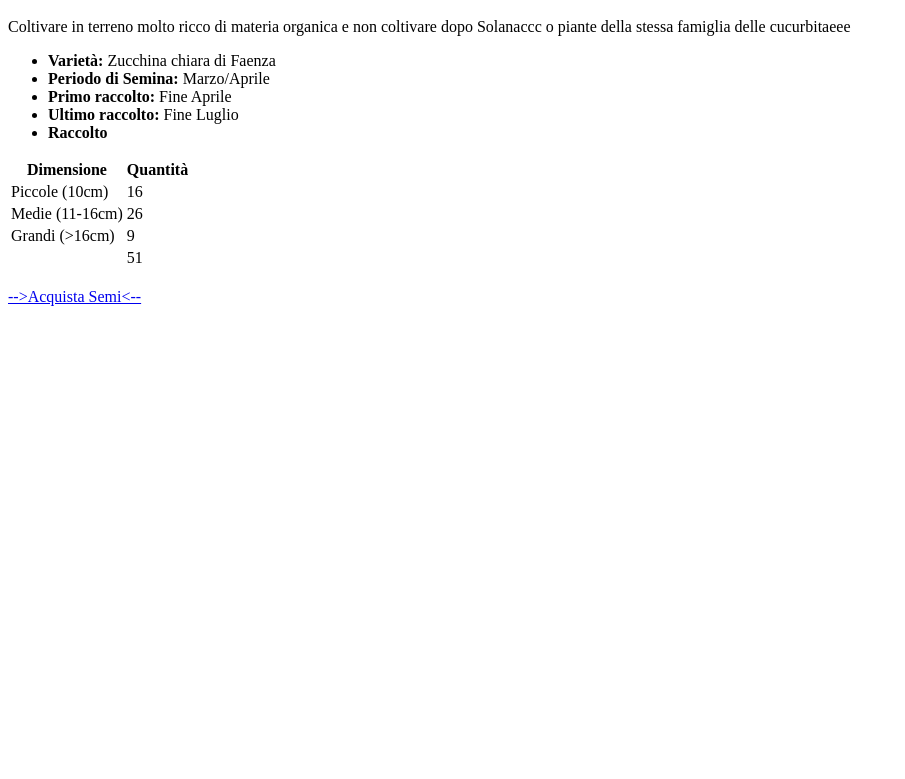
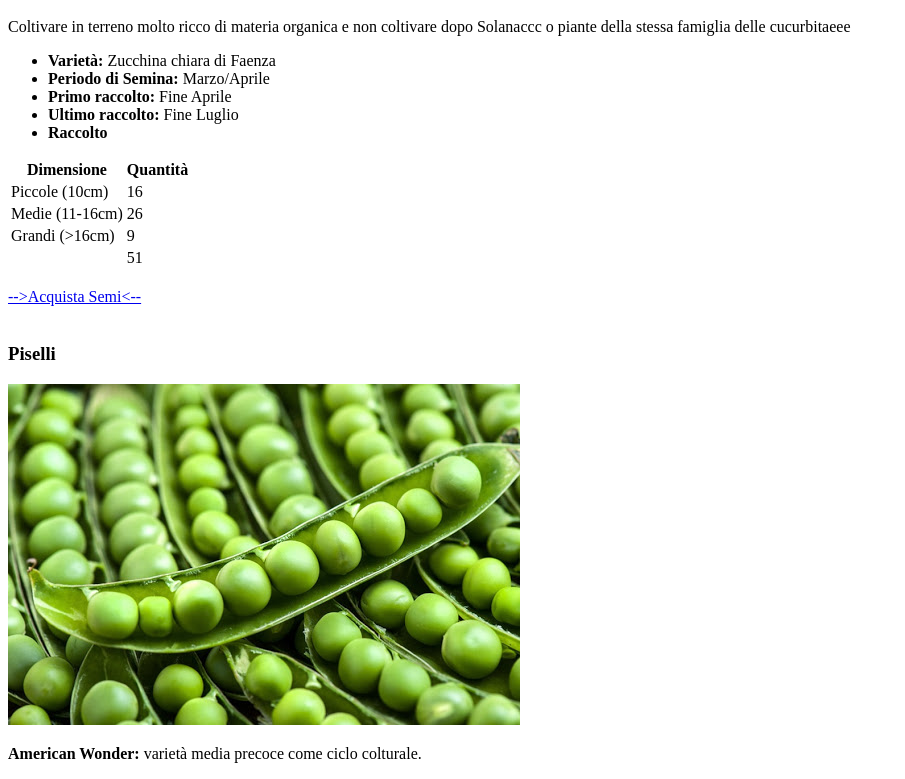
Before and after one commit to NotAlex575/htmlcss-hello, a plain HTML site: page index.html in a window 1280 px wide. Shown: the part 646-1425 px from the top of the page, without its empty margins (0-905 px from the left). Before the commit the page ends 978 px from the top, so only its background shows below. Drawn offline with Linux system fonts and the light colour scheme.

Commit message:
Aggiunto contenuto Piselli (immagine e descrizione) + aggiunta commenti main

```diff
--- a/index.html
+++ b/index.html
@@ -47,12 +47,14 @@
                 <table>
 
                     <thead>
+                        <!--CATEGORIE-->
                         <tr>
                             <th>Dimensione</th>
                             <th>Quantità</th>
                         </tr>
                     </thead>
 
+                    <!--VALORI-->
                     <tbody>
                         <tr>
                             <td>Piccole (10cm)</td>
@@ -68,6 +70,7 @@
                         </tr>
                     </tbody>
 
+                    <!--QUANTITA TOTALE-->
                     <tfoot>
                         <tr>
                             <td></td>
@@ -86,10 +89,18 @@
 
             <br>
 
+            <!--Sezione Piselli-->
 
             <section>
 
+                <h3>Piselli</h3>
 
+                <!--immagine piselli-->
+                <img src="img/piselli.jpg" alt="piselli">
+
+                <br>
+
+                <p><strong>American Wonder: </strong>varietà media precoce come ciclo colturale.</p>
 
             </section>
 
@@ -97,6 +108,11 @@
 
         <!--FOOTER-->
 
+        <footer>
+
+
+        </footer>
+
     </body>
 
 </html>
```
Also changed, not shown: img/piselli.jpg (added).
